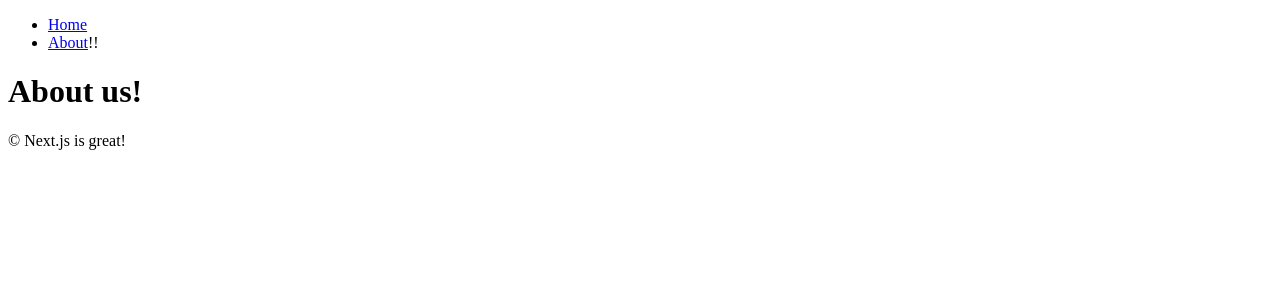
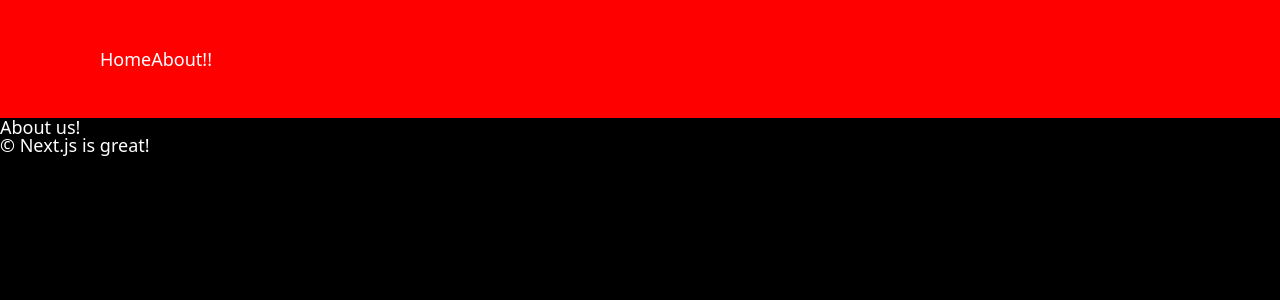
Before and after one commit to de-quei/next.js_study, a Next.js app: page /about-us in a window 1280 px wide. Shown: the top 300 px of the page. Built offline with nearby package versions, Linux system fonts and the light colour scheme.

Commit message:
css modules

```diff
--- a/app/layout.tsx
+++ b/app/layout.tsx
@@ -1,3 +1,4 @@
+import "../styles/global.css";
 import Navigation from "../components/navigation"
 
 import { Metadata } from "next"
--- a/components/navigation.tsx
+++ b/components/navigation.tsx
@@ -2,14 +2,14 @@
 
 import Link from 'next/link';
 import { usePathname } from 'next/navigation';
-import { useState } from 'react';
+import styles from "../styles/navigation.module.css";
 
 export default function Navigation(){
     const path = usePathname();
     console.log(path);
 
     return (
-        <nav>
+        <nav className={styles.nav}>
             <ul>
                 <li><Link href="/">Home</Link> {path === "/" ? "!!" : ""}</li>
                 <li><Link href="/about-us">About</Link>{path === "/about-us" ? "!!" : ""}</li>
--- /dev/null
+++ b/styles/global.css
@@ -0,0 +1,151 @@
+html,
+body,
+div,
+span,
+applet,
+object,
+iframe,
+h1,
+h2,
+h3,
+h4,
+h5,
+h6,
+p,
+blockquote,
+pre,
+a,
+abbr,
+acronym,
+address,
+big,
+cite,
+code,
+del,
+dfn,
+em,
+img,
+ins,
+kbd,
+q,
+s,
+samp,
+small,
+strike,
+strong,
+sub,
+sup,
+tt,
+var,
+b,
+u,
+i,
+center,
+dl,
+dt,
+dd,
+ol,
+ul,
+li,
+fieldset,
+form,
+label,
+legend,
+table,
+caption,
+tbody,
+tfoot,
+thead,
+tr,
+th,
+td,
+article,
+aside,
+canvas,
+details,
+embed,
+figure,
+figcaption,
+footer,
+header,
+hgroup,
+menu,
+nav,
+output,
+ruby,
+section,
+summary,
+time,
+mark,
+audio,
+video {
+  margin: 0;
+  padding: 0;
+  border: 0;
+  font-size: 100%;
+  font: inherit;
+  vertical-align: baseline;
+}
+/* HTML5 display-role reset for older browsers */
+article,
+aside,
+details,
+figcaption,
+figure,
+footer,
+header,
+hgroup,
+menu,
+nav,
+section {
+  display: block;
+}
+body {
+  line-height: 1;
+}
+ol,
+ul {
+  list-style: none;
+}
+blockquote,
+q {
+  quotes: none;
+}
+blockquote:before,
+blockquote:after,
+q:before,
+q:after {
+  content: "";
+  content: none;
+}
+table {
+  border-collapse: collapse;
+  border-spacing: 0;
+}
+
+body {
+    font-family:
+      system-ui,
+      -apple-system,
+      BlinkMacSystemFont,
+      "Segoe UI",
+      Roboto,
+      Oxygen,
+      Ubuntu,
+      Cantarell,
+      "Open Sans",
+      "Helvetica Neue",
+      sans-serif;
+    background-color: black;
+    color: white;
+    font-size: 18px;
+}
+
+a {
+    color: inherit;
+    text-decoration: none;
+}
+
+a:hover {
+    text-decoration: underline;
+}
--- /dev/null
+++ b/styles/navigation.module.css
@@ -0,0 +1,8 @@
+.nav {
+    background-color: red;
+    padding: 50px 100px;
+}
+
+.nav ul {
+    display: flex;
+}
```
